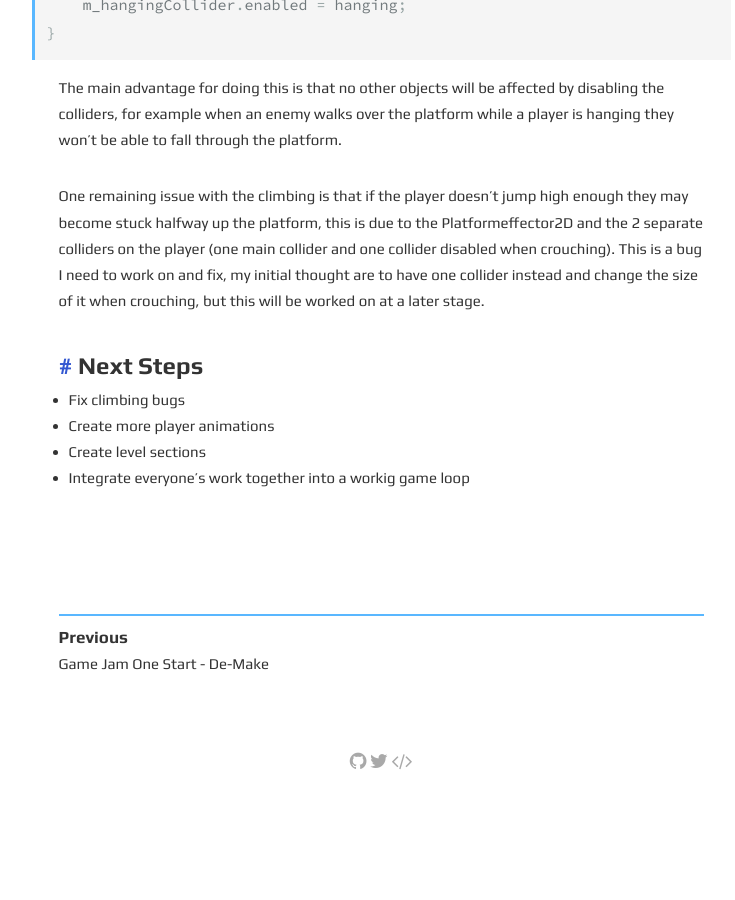
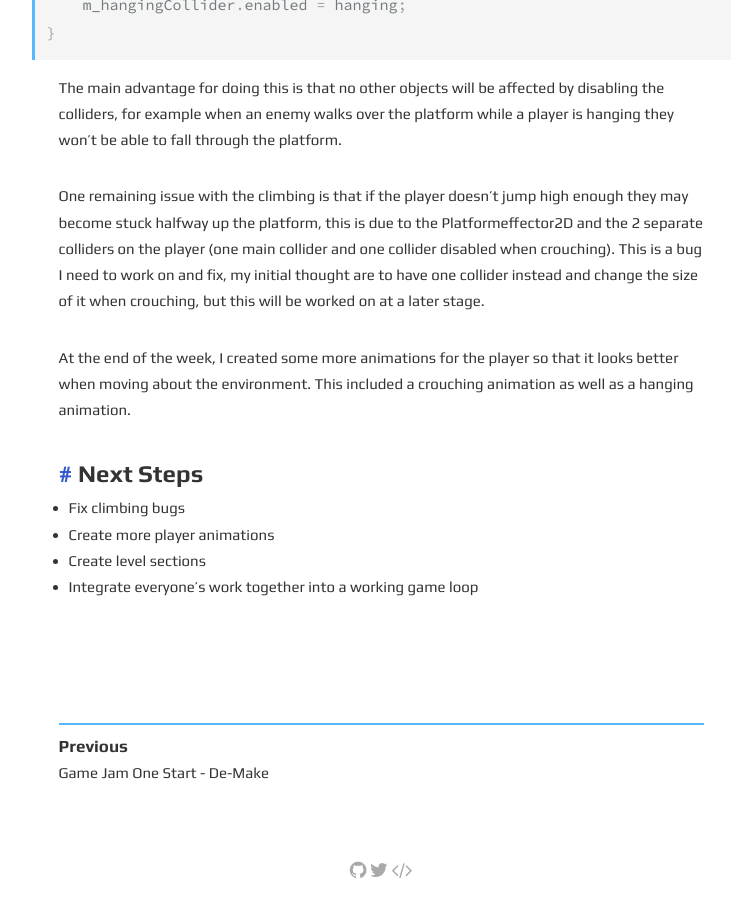
Before and after one commit to zar67/cgd-devlog, a Jekyll site: the page built from _posts/2021-10-24-first-play-test.md, in a window 1280 px wide and 900 px high, scrolled down 2587 px. Shown: the whole window, without its empty margins (259-994 px from the left). Built offline with Jekyll 4.4.1, drawn with Linux system fonts in a browser that asks for light colours; before the commit the page ends 3378 px from its top, so only the background shows below that.

Commit message:
Week Two Final Task

```diff
--- a/_posts/2021-10-24-first-play-test.md
+++ b/_posts/2021-10-24-first-play-test.md
@@ -62,8 +62,10 @@ The main advantage for doing this is that no other objects will be affected by d
 
 One remaining issue with the climbing is that if the player doesn't jump high enough they may become stuck halfway up the platform, this is due to the Platformeffector2D and the 2 separate colliders on the player (one main collider and one collider disabled when crouching). This is a bug I need to work on and fix, my initial thought are to have one collider instead and change the size of it when crouching, but this will be worked on at a later stage.
 
+At the end of the week, I created some more animations for the player so that it looks better when moving about the environment. This included a crouching animation as well as a hanging animation.
+
 ### Next Steps
 - Fix climbing bugs
 - Create more player animations
 - Create level sections
-- Integrate everyone's work together into a workig game loop
+- Integrate everyone's work together into a working game loop
```
